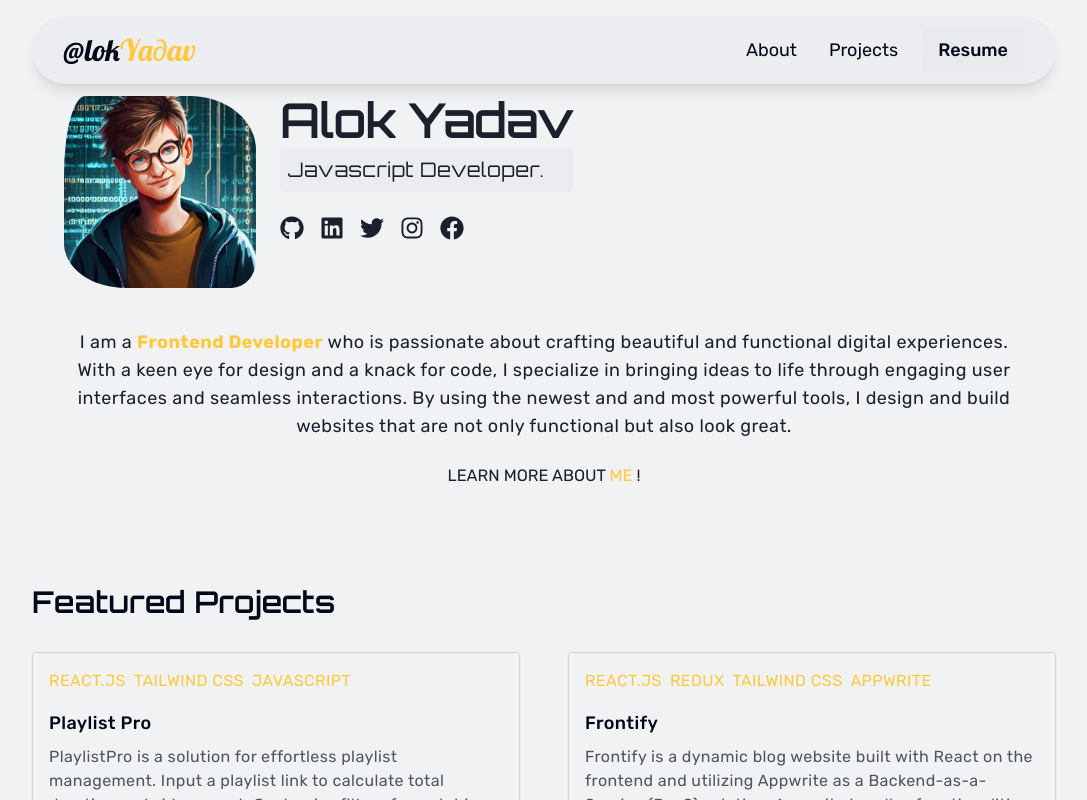
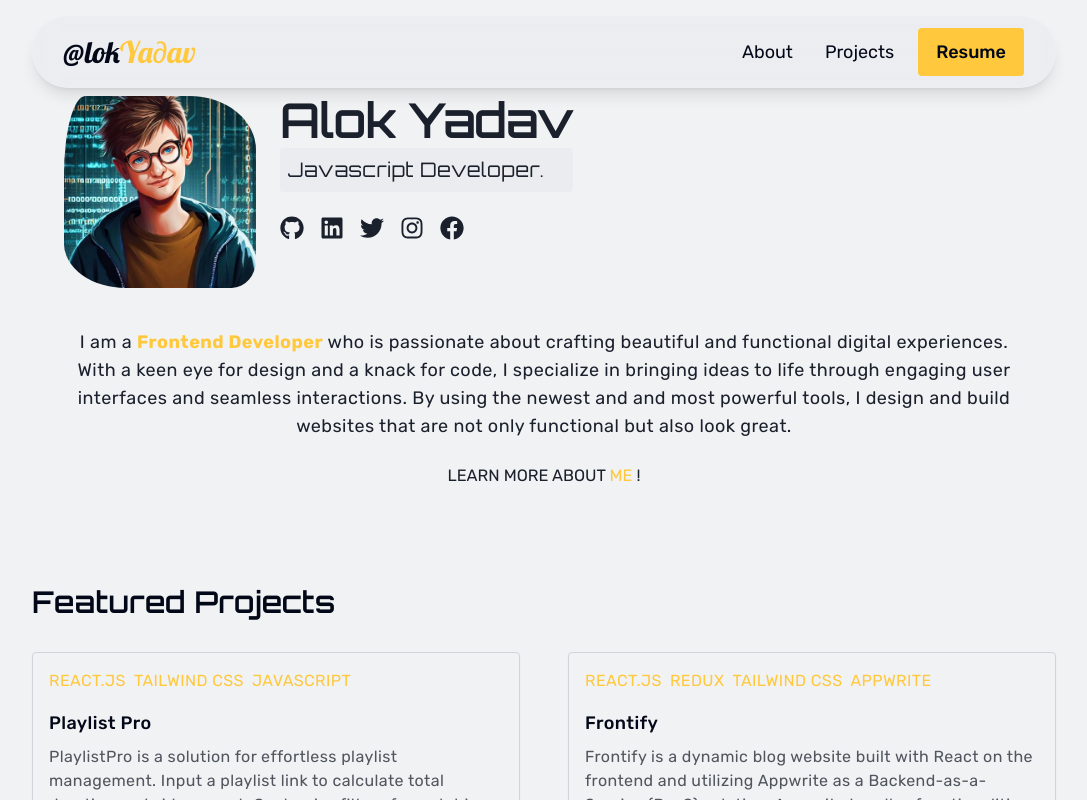
Before and after one commit to alok-x0s1/Portfolio, a Next.js app: page / in a window 1280 px wide. Shown: the top 800 px of the page, without its empty margins (96-1183 px from the left). Built offline with nearby package versions, Linux system fonts and the light colour scheme; a web font is replaced by a local one.

Commit message:
Change in resume

```diff
--- a/src/components/Navbar.tsx
+++ b/src/components/Navbar.tsx
@@ -55,7 +55,7 @@ const Navbar = () => {
             <Link href={link}>{link}</Link>
           </li>
         ))}
-        <li className="nav-links px-4 mx-2 py-2 font-medium hover:text-secondaryTextColor duration-200 bg-gray-200/50 rounded-sm text-lg cursor-pointer">
+        <li className="nav-links px-4 mx-2 py-2 font-medium hover:bg-gray-200 duration-300 border-2 border-secondaryTextColor bg-secondaryTextColor rounded-sm text-lg cursor-pointer">
           <Link href="/projects">Resume</Link>
         </li>
       </ul>
```
